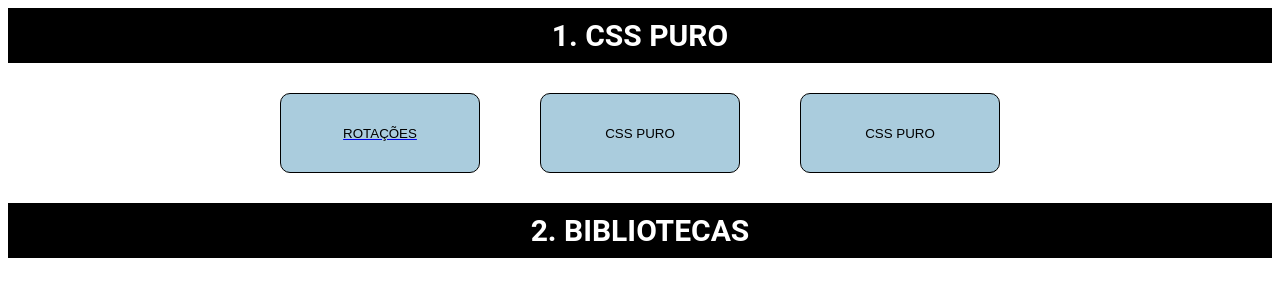
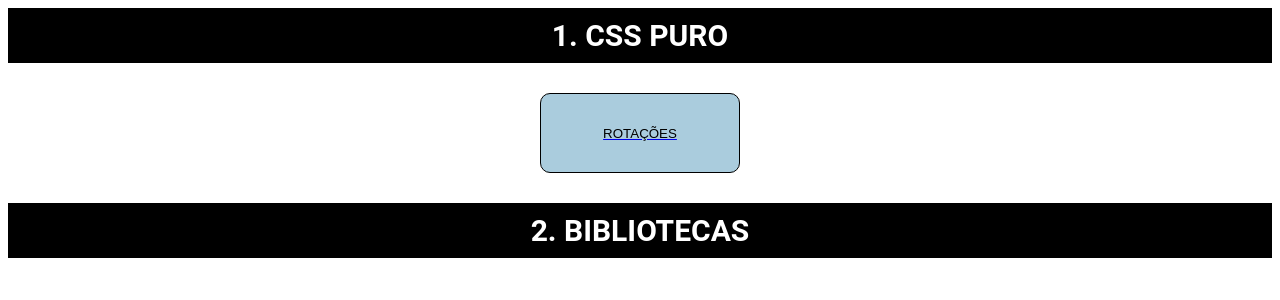
Before and after one commit to fabio-aug/react-animations-study, a React (Create React App) app: page /home in a window 1280 px wide. Shown: the top 300 px of the page. Built offline with nearby package versions, Linux system fonts and the light colour scheme.

Commit message:
Rename project

```diff
--- a/package.json
+++ b/package.json
@@ -1,5 +1,5 @@
 {
-  "name": "study-animations",
+  "name": "react-animations-study",
   "version": "0.1.0",
   "private": true,
   "dependencies": {
--- a/src/pages/home/Home.js
+++ b/src/pages/home/Home.js
@@ -22,8 +22,6 @@ function Home() {
                         Rotações
                     </Button>
                 </Link>
-                <Button color='#aaccdd'> CSS Puro </Button>
-                <Button color='#aaccdd'> CSS Puro </Button>
             </Buttons>
 
             <Title> 2. bibliotecas</Title>
```
Also changed, not shown: 1 other file (tests, documents, lock files or other folders).
